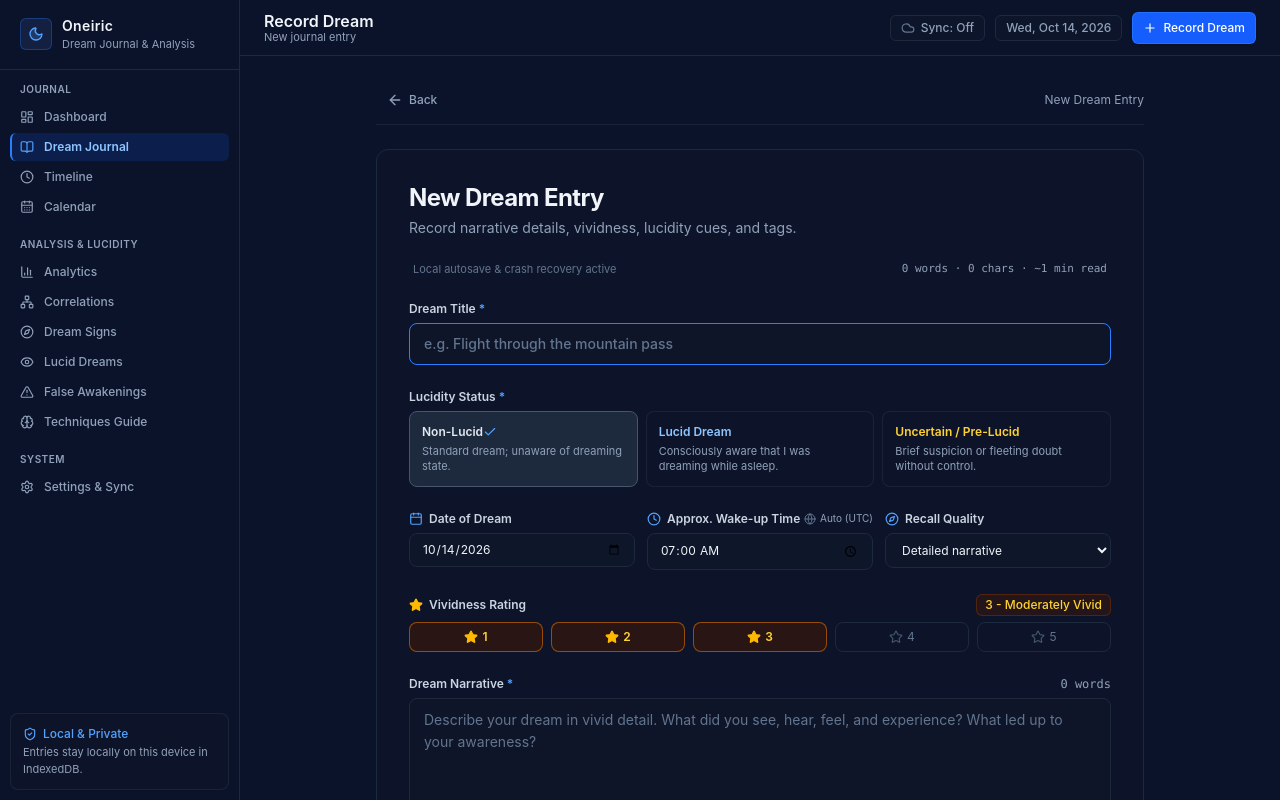
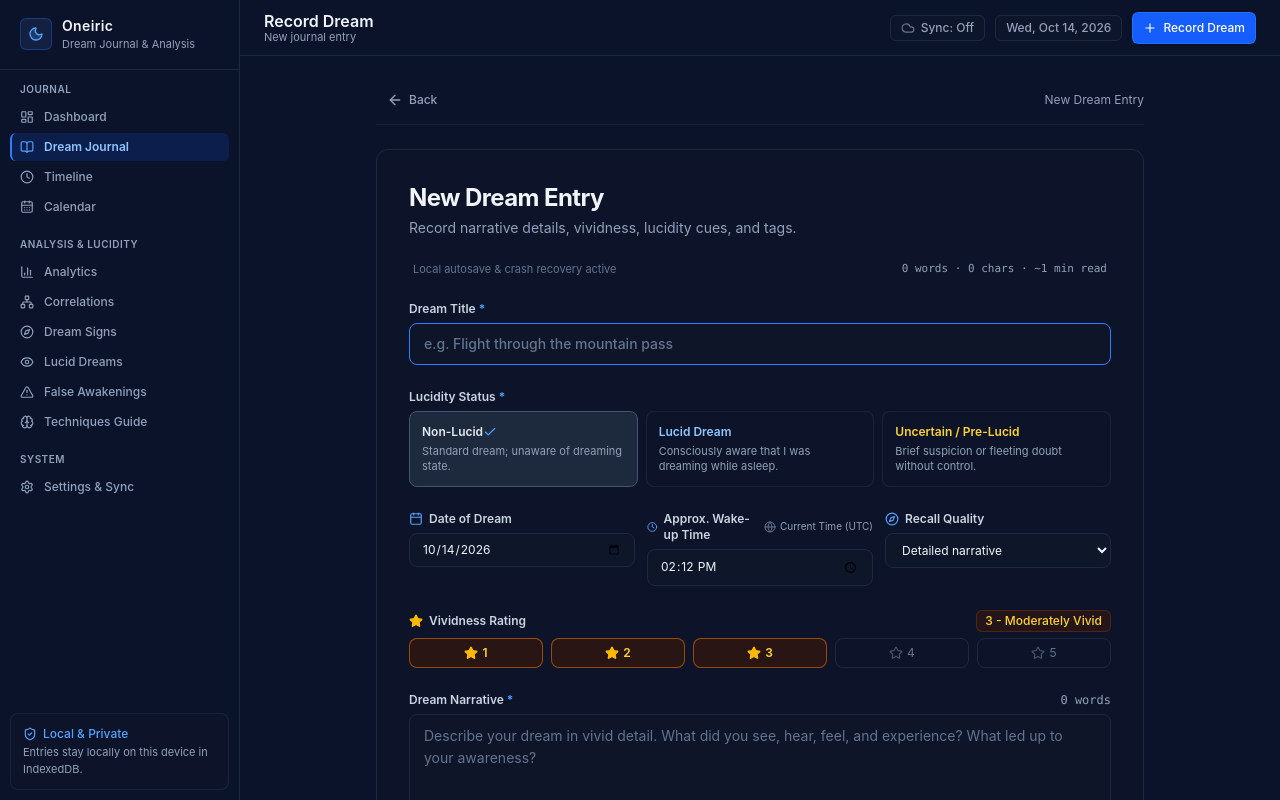
Before and after one commit to mikzqc/oneiric, a React (Vite) app: page /journal/new in a window 1280 px wide. Built offline with nearby package versions, Linux system fonts and the light colour scheme.

Commit message:
fix: current clock time wake-up initialization, friendly offline sync error, and FAQ clarification

```diff
--- a/src/components/journal/DreamEditor.tsx
+++ b/src/components/journal/DreamEditor.tsx
@@ -645,13 +645,13 @@ export const DreamEditor: React.FC<DreamEditorProps> = ({
               title={
                 wakeConfig.isManualOverride
                   ? `Manually set wake-up time (${wakeConfig.timeZone})`
-                  : `Auto-detected from local time zone (${wakeConfig.timeZone})`
+                  : `Current local time (${wakeConfig.timeZone})`
               }
               className="text-[10px] text-slate-400 font-normal flex items-center gap-1"
             >
               <Globe className="w-3 h-3 text-slate-500" />
               <span className="truncate max-w-[120px]">
-                {wakeConfig.isManualOverride ? 'Manual' : 'Auto'} ({wakeConfig.timeZone.split('/').pop()?.replace(/_/g, ' ') || wakeConfig.timeZone})
+                {wakeConfig.isManualOverride ? 'Manual' : 'Current Time'} ({wakeConfig.timeZone.split('/').pop()?.replace(/_/g, ' ') || wakeConfig.timeZone})
               </span>
             </span>
           </div>
@@ -660,7 +660,7 @@ export const DreamEditor: React.FC<DreamEditorProps> = ({
             type="time"
             value={wakeUpTime}
             onChange={(e) => handleWakeUpTimeChange(e.target.value)}
-            placeholder="07:00"
+            placeholder="HH:mm"
             className="w-full px-3 py-2 rounded-lg bg-slate-900/80 border border-slate-800 text-slate-100 text-xs focus:outline-none focus:border-blue-500 transition-colors"
           />
         </div>
--- a/src/components/techniques/TechniqueModal.tsx
+++ b/src/components/techniques/TechniqueModal.tsx
@@ -182,7 +182,7 @@ export const TechniqueModal: React.FC<TechniqueModalProps> = ({
               type="time"
               value={wakeTime}
               onChange={(e) => setWakeTime(e.target.value)}
-              placeholder="06:30"
+              placeholder="HH:mm"
               className="w-full px-3 py-2 rounded-xl bg-slate-900/90 border border-slate-700 text-slate-100 text-xs focus:ring-2 focus:ring-blue-500"
             />
           </div>
--- a/src/services/wakeTimeService.ts
+++ b/src/services/wakeTimeService.ts
@@ -1,16 +1,13 @@
-import { db } from '../db/database';
-
 export interface WakeTimeConfig {
-  wakeTime: string; // HH:mm format, e.g. "07:00"
+  wakeTime: string; // HH:mm format, e.g. "07:30", "18:15"
   timeZone: string; // IANA identifier, e.g. "Asia/Kolkata", "America/New_York"
   isManualOverride: boolean; // true if user explicitly entered or modified their wake-up time
-  source: 'auto-detected' | 'manual' | 'default';
+  source: 'current-time' | 'manual';
   lastDetectedAt: number; // timestamp in ms
   city?: string;
   country?: string;
 }
 
-export const DEFAULT_WAKE_TIME = '07:00';
 export const WAKE_TIME_STORAGE_KEY = 'oneiric_wake_time_config';
 export const WAKE_TIME_CHANGED_EVENT = 'oneiric:wake-time-changed';
 export const TZ_CACHE_TTL_MS = 24 * 60 * 60 * 1000; // 24 hours
@@ -41,6 +38,40 @@ export function getBrowserTimeZone(): string {
     // ignore
   }
   return 'UTC';
+}
+
+/**
+ * Gets the current clock time formatted as HH:mm in the specified IANA time zone.
+ * Uses actual current time, avoiding fixed hardcoded hours or inferred values.
+ */
+export function getCurrentTimeInTimeZone(timeZone?: string, date: Date = new Date()): string {
+  const tz = isValidTimeZone(timeZone) ? timeZone! : getBrowserTimeZone();
+  try {
+    const formatter = new Intl.DateTimeFormat('en-US', {
+      timeZone: tz,
+      hour: '2-digit',
+      minute: '2-digit',
+      hour12: false,
+    });
+    const parts = formatter.formatToParts(date);
+    let hour = '';
+    let minute = '';
+    for (const part of parts) {
+      if (part.type === 'hour') hour = part.value;
+      if (part.type === 'minute') minute = part.value;
+    }
+    if (hour && minute) {
+      // In some locales/engines, 24:00 may be returned for midnight
+      if (hour === '24') hour = '00';
+      return `${hour.padStart(2, '0')}:${minute.padStart(2, '0')}`;
+    }
+  } catch {
+    // Fallback to local machine time if timeZone formatting fails
+  }
+
+  const h = String(date.getHours()).padStart(2, '0');
+  const m = String(date.getMinutes()).padStart(2, '0');
+  return `${h}:${m}`;
 }
 
 /**
@@ -104,15 +135,18 @@ export async function fetchIpTimeZone(
 export const wakeTimeService = {
   /**
    * Synchronously retrieves the current wake-up time configuration.
-   * On first use, automatically initializes with the local time zone and default wake-up time.
+   * If the user has not set a manual override, wakeTime is dynamically computed
+   * from the actual current clock time in their detected time zone.
    */
   getWakeTimeConfig(): WakeTimeConfig {
+    const browserTz = getBrowserTimeZone();
+
     if (typeof window === 'undefined' || !window.localStorage) {
       return {
-        wakeTime: DEFAULT_WAKE_TIME,
-        timeZone: getBrowserTimeZone(),
+        wakeTime: getCurrentTimeInTimeZone(browserTz),
+        timeZone: browserTz,
         isManualOverride: false,
-        source: 'default',
+        source: 'current-time',
         lastDetectedAt: Date.now(),
       };
     }
@@ -121,13 +155,21 @@ export const wakeTimeService = {
       const raw = localStorage.getItem(WAKE_TIME_STORAGE_KEY);
       if (raw) {
         const parsed = JSON.parse(raw) as Partial<WakeTimeConfig>;
-        if (parsed && typeof parsed === 'object' && typeof parsed.wakeTime === 'string') {
-          const timeZone = isValidTimeZone(parsed.timeZone) ? parsed.timeZone! : getBrowserTimeZone();
+        if (parsed && typeof parsed === 'object') {
+          const timeZone = isValidTimeZone(parsed.timeZone) ? parsed.timeZone! : browserTz;
+          const isManual = Boolean(parsed.isManualOverride);
+
+          // If manual override: use saved manual wakeTime.
+          // If auto: use the actual CURRENT clock time in that time zone!
+          const wakeTime = isManual && typeof parsed.wakeTime === 'string' && parsed.wakeTime.trim()
+            ? parsed.wakeTime.trim()
+            : getCurrentTimeInTimeZone(timeZone);
+
           return {
-            wakeTime: parsed.wakeTime || DEFAULT_WAKE_TIME,
+            wakeTime,
             timeZone,
-            isManualOverride: Boolean(parsed.isManualOverride),
-            source: parsed.isManualOverride ? 'manual' : (parsed.source || 'auto-detected'),
+            isManualOverride: isManual,
+            source: isManual ? 'manual' : 'current-time',
             lastDetectedAt: typeof parsed.lastDetectedAt === 'number' ? parsed.lastDetectedAt : Date.now(),
             city: parsed.city,
             country: parsed.country,
@@ -135,16 +177,15 @@ export const wakeTimeService = {
         }
       }
     } catch {
-      // Corrupt storage payload; re-initialize
+      // Corrupt storage payload; re-initialize below
     }
 
-    // First-use initialization: auto-detect from browser/OS
-    const browserTz = getBrowserTimeZone();
+    // First-use initialization: auto-detect from browser/OS with current clock time
     const initialConfig: WakeTimeConfig = {
-      wakeTime: DEFAULT_WAKE_TIME,
+      wakeTime: getCurrentTimeInTimeZone(browserTz),
       timeZone: browserTz,
       isManualOverride: false,
-      source: 'auto-detected',
+      source: 'current-time',
       lastDetectedAt: Date.now(),
     };
 
@@ -158,11 +199,17 @@ export const wakeTimeService = {
   },
 
   /**
+   * Returns the initial wake-up time to populate a new entry.
+   * Uses manual override if user configured one, otherwise actual current clock time.
+   */
+  getInitialWakeTime(): string {
+    return this.getWakeTimeConfig().wakeTime;
+  },
+
+  /**
    * Asynchronously refreshes time zone via IP/browser and updates configuration.
-   * If the user has NOT customized their wake time (isManualOverride is false),
-   * updates the time zone and maintains the default wake time.
-   * If the user HAS customized their wake time, updates the time zone for accurate context
-   * but strictly preserves their customized wake-up time.
+   * Preserves manual user overrides if set.
+   * For automatic users, updates the time zone and recalculates current time.
    */
   async refreshTimeZone(force = false): Promise<WakeTimeConfig> {
     const current = this.getWakeTimeConfig();
@@ -197,9 +244,10 @@ export const wakeTimeService = {
       city,
       country,
       lastDetectedAt: now,
-      // If manual override is active, keep manual source and wakeTime;
-      // if not, retain auto-detected source
-      source: current.isManualOverride ? 'manual' : 'auto-detected',
+      wakeTime: current.isManualOverride
+        ? current.wakeTime
+        : getCurrentTimeInTimeZone(detectedTz),
+      source: current.isManualOverride ? 'manual' : 'current-time',
     };
 
     this.saveConfig(updatedConfig);
@@ -216,7 +264,7 @@ export const wakeTimeService = {
 
     const updatedConfig: WakeTimeConfig = {
       ...current,
-      wakeTime: cleanTime || DEFAULT_WAKE_TIME,
+      wakeTime: cleanTime || getCurrentTimeInTimeZone(current.timeZone),
       isManualOverride: true,
       source: 'manual',
     };
@@ -226,59 +274,20 @@ export const wakeTimeService = {
   },
 
   /**
-   * Resets the wake-up time to the automatic default and re-detects the current time zone.
+   * Resets the wake-up time to automatic current clock time and re-detects the current time zone.
    */
   async resetToAuto(): Promise<WakeTimeConfig> {
     const browserTz = getBrowserTimeZone();
     const updatedConfig: WakeTimeConfig = {
-      wakeTime: DEFAULT_WAKE_TIME,
+      wakeTime: getCurrentTimeInTimeZone(browserTz),
       timeZone: browserTz,
       isManualOverride: false,
-      source: 'auto-detected',
+      source: 'current-time',
       lastDetectedAt: Date.now(),
     };
 
     this.saveConfig(updatedConfig);
-    // Refresh with network IP detection if available
     return this.refreshTimeZone(true);
-  },
-
-  /**
-   * Returns suggested wake-up time for a new dream entry.
-   * Prioritizes user's manual override, then recent dream history average/mode, then auto default.
-   */
-  async getSuggestedWakeTime(): Promise<string> {
-    const config = this.getWakeTimeConfig();
-    if (config.isManualOverride && config.wakeTime) {
-      return config.wakeTime;
-    }
-
-    // Inspect user's recent non-sample dream entries to see if they have an established pattern
-    try {
-      const recent = await db.dreams
-        .orderBy('createdAt')
-        .reverse()
-        .filter((d) => Boolean(d.wakeUpTime && !d.isSample))
-        .limit(10)
-        .toArray();
-
-      if (recent.length >= 3) {
-        const counts: Record<string, number> = {};
-        for (const dream of recent) {
-          if (dream.wakeUpTime) {
-            counts[dream.wakeUpTime] = (counts[dream.wakeUpTime] || 0) + 1;
-          }
-        }
-        const sorted = Object.entries(counts).sort((a, b) => b[1] - a[1]);
-        if (sorted.length > 0 && sorted[0][1] >= 2) {
-          return sorted[0][0];
-        }
-      }
-    } catch {
-      // Fallback to configured default
-    }
-
-    return config.wakeTime || DEFAULT_WAKE_TIME;
   },
 
   /**
```
Also changed, not shown: src/components/layout/Header.tsx (+16 -8 lines), src/pages/SettingsPage.tsx (+5 -5 lines), src/services/syncService.ts (+18 -15 lines), 2 other files (tests, documents, lock files or other folders).
